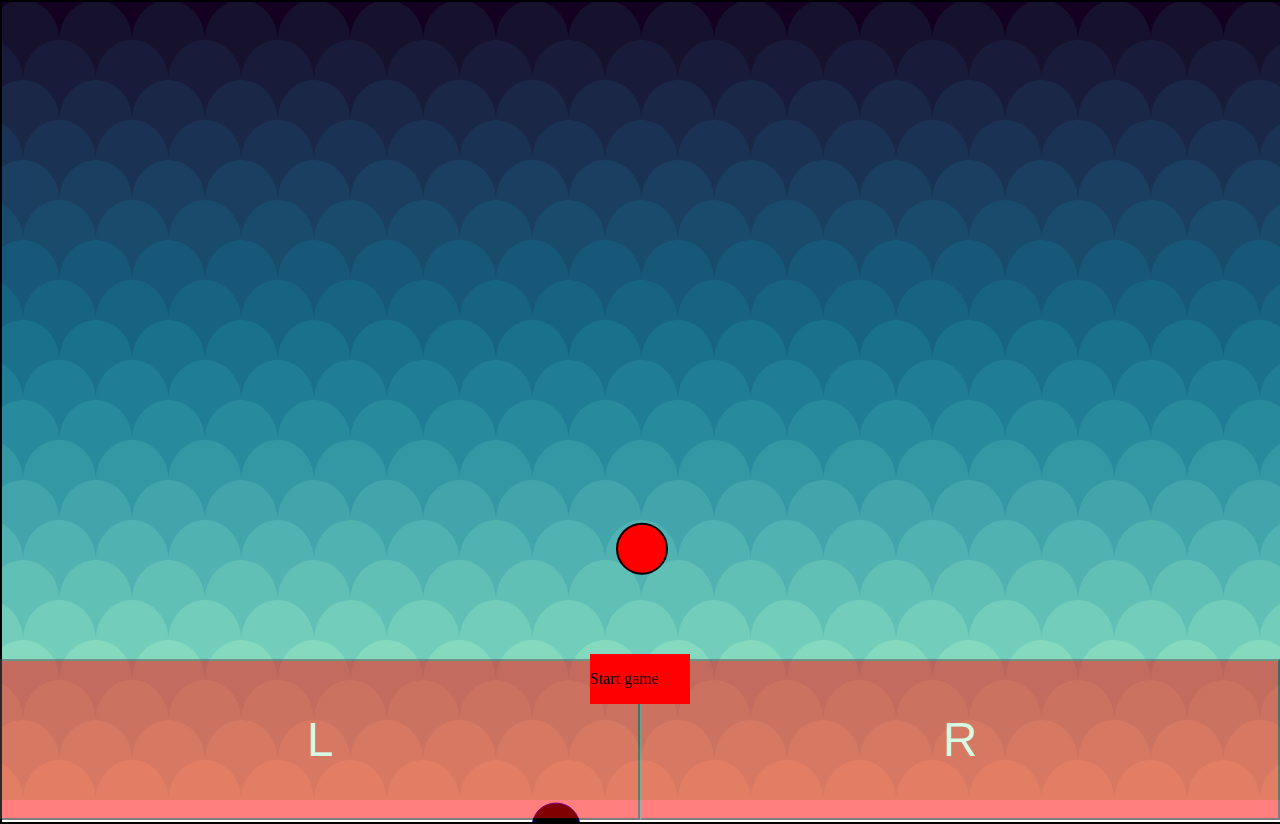
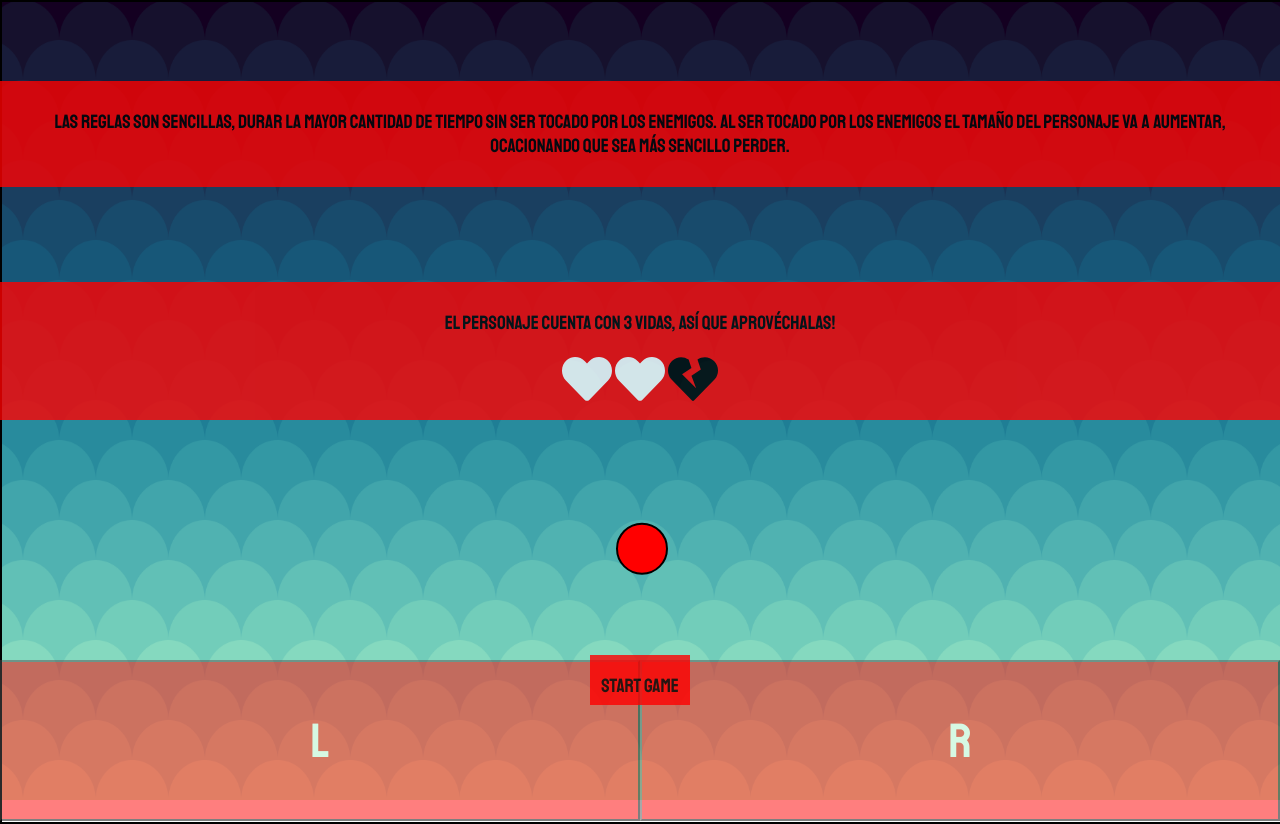
Before and after one commit to cristianfelipe94/CanvasGame, a plain HTML site: page index.html in a window 1280 px wide. Drawn offline with Linux system fonts and the light colour scheme.

Commit message:
Have added svg files, added instructions and have added functionality to the Start Btn.

```diff
--- a/index.html
+++ b/index.html
@@ -5,13 +5,22 @@
   <meta name="viewport" content='width=device-width, initial-scale=0.7, maximum-scale=0.7, user-scalable=0'>
   <meta http-equiv="X-UA-Compatible" content="ie=edge">
   <link rel="stylesheet" href="css/style.css">
-  <title>Javascript proyecto final.</title>
+  <link href="https://fonts.googleapis.com/css?family=Staatliches" rel="stylesheet">  <title>Javascript proyecto final.</title>
 </head>
 <body>
   <canvas id="canvasArea" class="contentOverlay"></canvas>
   <button class="btns btnL" id="leftBtn">L</button>
   <button class="btns btnR" id="rightBtn">R</button>
   <img src="assets/backgroundGame.png" alt="" class="backgroundImgGame">
+  <div class="instructionsWrapper" id="instructionsBox">
+    <p id="instructions">Las reglas son sencillas, durar la mayor cantidad de tiempo sin ser tocado por los enemigos. Al ser tocado por los enemigos el tamaño del personaje va a aumentar, ocacionando que sea más sencillo perder.</p>
+  </div>
+  <div class="lifeWrapper" id="lifeBox">
+    <p id="life">El personaje cuenta con 3 vidas, así que aprovéchalas!</p>
+    <img src="assets/heartSolid.svg" alt="" class="heart heartUp">
+    <img src="assets/heartSolid.svg" alt="" class="heart heartUp">
+    <img src="assets/heartBrokenSolid.svg" alt="" class="heart heartDown">
+  </div>
   <div class="timerWrapper" id="timerBtn">
     <p id="timer"></p>
   </div>
--- a/js/mainCharacter.js
+++ b/js/mainCharacter.js
@@ -4,30 +4,36 @@ const timerBtn = document.getElementById('timerBtn');
 let timer = document.getElementById('timer');
 const leftBtn = document.getElementById('leftBtn');
 const rightBtn = document.getElementById('rightBtn');
+const instructionsBox = document.getElementById('instructionsBox');
+const lifeBox = document.getElementById('lifeBox');
 
 // Set the Canvas Width and Height as the Window.
 canvasArea.width = window.innerWidth;
 canvasArea.height = window.innerHeight + 20;
 
+// Global variables and global functions.
 let timerBtnState = false;
 let startSeconds = 0;
+let rotationLevelRotated = 10;
 timer.innerHTML = 'Start game';
 
+// Function for Collisions, has parameters.
+function collisionDetection (xMainChar, yMainChar, xEnemyChar, yEnemyChar) {
+  let xDistance = xEnemyChar - xMainChar;
+  let yDistance = yEnemyChar - yMainChar;
+  return Math.sqrt(Math.pow(xDistance, 2) + Math.pow(yDistance, 2));
+}
 
-timerBtn.addEventListener('click', function () {
-  if (timerBtnState === false) {
-    timer.innerHTML = '';
-    timer.innerHTML = startSeconds;
-    console.log('stoped');
-    timerBtnState = true;
-  } else if (timerBtnState === true) {
-    do {
-      startSeconds += startSeconds + 1;
-      timer.innerHTML = startSeconds;
-    } while (timerBtnState === true);
+// Function will generate random values.
+// Use as Parameter a MaxValue.
+function generateRandomValue (maxValue) {
+  let maxNumb = maxValue;
+  let randomNumb = parseInt(Math.random() * maxNumb);
+  if (randomNumb < 3) {
+    randomNumb += 3
   }
-  timerBtnState = false;
-});
+  return randomNumb;
+}
 
 // Create a context for the Canvas Field.
 // Canvas context is 2d.
@@ -80,7 +86,7 @@ function MainCharacter(xKey, yKey, radiusKey, startPointKey, endPointKey, xLeftV
 const newCharacter = new MainCharacter(x, y, radius, startPoint, endPoint, xLeftVelocity, xRightVelocity, color, false);
 
 // Enemy Character.
-// Variables for the Character.
+// Variables for the Enemy Character.
 const yEnemy = canvasArea.height;
 const colorEnemy = 'blue';
 const gravityValue = 6;
@@ -88,16 +94,6 @@ const radiusValue = 30;
 const xEnemy = generateRandomValue(canvasArea.width);
 const gravity = generateRandomValue(gravityValue);
 const radiusEnemy = generateRandomValue(radiusValue);
-
-function generateRandomValue (maxValue) {
-  let maxNumb = maxValue;
-  let randomNumb = parseInt(Math.random() * maxNumb);
-  if (randomNumb < 3) {
-    randomNumb += 3
-  }
-  return randomNumb;
-}
-
 
 // Main Character, this Character is an object with 'Caracteristics' or 'Parameters'
 // The Parameters will be saved on its respective 'Key' or 'Variable'.
@@ -129,32 +125,63 @@ function EnemyCharacter(xEnemyKey, yEnemyKey, radiusKey, startPointKey, endPoint
   };
 }
 
-
+// Created array where enemies will be stored.
 let arrayEnemies = [];
 
+// Function SetInterval.
+// This function will create enemies every given time.
+// Inside this function is the random value generator.
+// After generating random values for each element, function will push element into the Array.
+// Every given time function will increase time by one.
+function initGenerateEnemies () {
   setInterval(function (){
     const xEnemy = generateRandomValue(canvasArea.width);
     const gravity = generateRandomValue(gravityValue);
     const radiusEnemy = generateRandomValue(radiusValue);
     arrayEnemies.push(new EnemyCharacter(xEnemy, yEnemy, radiusEnemy, startPoint, endPoint, colorEnemy, gravity, false));
+    startSeconds += 1;
+    timer.innerHTML = startSeconds;
     console.log(arrayEnemies);
+    if (startSeconds === rotationLevelRotated) {
+      console.log('reached level');
+    }
   }, 5000);
-
+}
 
 // Move function.
 // Function will create a Loop with the AnimationFrame.
 // Loop will Draw and will Clear all from the Canvas Field.
+// Loop is running every frame and will check for collisions.
 function animateDraw() {
+
+  // Call function into AnimationFrame to create a loop.
   requestAnimationFrame(animateDraw);
+
+  // ClearRect will clear strokes from animation moves.
   canvasContext.clearRect(0, 0, canvasArea.width, canvasArea.height);
+
+  // Every frame will update animation from main character.
   newCharacter.updatedAnimationMainChar();
 
+  // As soon as MainCharacter reaches the edges of the screen, it'll be pushed to the opposite side.
+  if (newCharacter.xKey + newCharacter.radiusKey > window.innerWidth - newCharacter.radiusKey) {
+    newCharacter.xRightVelocityKey = 0;
+    newCharacter.xLeftVelocityKey = 5;
+  } else if (newCharacter.xKey - newCharacter.radiusKey < window.innerWidth - window.innerWidth + newCharacter.radiusKey) {
+    newCharacter.xRightVelocityKey = 5;
+    newCharacter.xLeftVelocityKey = 0;
+  }
+
+  // Every frame will update animation from Enemy Character.
+  // And it will check if there is any collision using CollisionDetection function that lifes outside main function.
   arrayEnemies.forEach(element => {
     element.updatedAnimationEnemy();
-    if (collisionDetection(newCharacter.xKey, newCharacter.yKey, element.xEnemyKey, element.yEnemyKey) < element.radiusKey + element.radiusKey) {
+    if (collisionDetection(newCharacter.xKey, newCharacter.yKey, element.xEnemyKey, element.yEnemyKey) < newCharacter.radiusKey + element.radiusKey) {
       newCharacter.xRightVelocityKey = 0;
       newCharacter.xLeftVelocityKey = 0;
       element.gravityKey = 0;
+      arrayEnemies.splice(element, 1);
+      newCharacter.radiusKey += 5;
     } else {
       element.gravityKey = generateRandomValue(gravityValue);
     }
@@ -164,34 +191,30 @@ function animateDraw() {
   });
 }
 
-function collisionDetection (xMainChar, yMainChar, xEnemyChar, yEnemyChar) {
-  let xDistance = xEnemyChar - xMainChar;
-  let yDistance = yEnemyChar - yMainChar;
-  return Math.sqrt(Math.pow(xDistance, 2) + Math.pow(yDistance, 2));
-}
-
 // Call the AnimatedDraw Function.
 animateDraw();
 
+// Function will init enemies generation and will start timer.
+timerBtn.addEventListener('click', function () {
+  instructionsBox.setAttribute('class', 'hiddenInformation');
+  lifeBox.setAttribute('class', 'hiddenInformation');
+  timer.innerHTML = '';
+  timer.setAttribute('class', 'loadingStartsState');
+  initGenerateEnemies();
+  setInterval(function (){
+    if (startSeconds > 0) {
+      timer.setAttribute('class', 'loadingEndsState');
+    }
+  }, 1000);
+});
+
 // Set the EventListeners to the Btns.
-leftBtn.addEventListener('click', function (event) {
+leftBtn.addEventListener('click', function () {
   newCharacter.xRightVelocityKey = 0;
   newCharacter.xLeftVelocityKey = 3;
 });
 
-rightBtn.addEventListener('click', function (event) {
+rightBtn.addEventListener('click', function () {
   newCharacter.xRightVelocityKey = 3;
   newCharacter.xLeftVelocityKey = 0;
 });
-
-
-// SetIntervals to check when character is not longer on Game Zone.
-setInterval(function () {
-  if (newCharacter.xKey + newCharacter.radiusKey > window.innerWidth - newCharacter.radiusKey) {
-    newCharacter.xRightVelocityKey = 0;
-    newCharacter.xLeftVelocityKey = 5;
-  } else if (newCharacter.xKey - newCharacter.radiusKey < window.innerWidth - window.innerWidth + newCharacter.radiusKey) {
-    newCharacter.xRightVelocityKey = 5;
-    newCharacter.xLeftVelocityKey = 0;
-  }
-}, 50);
--- a/sass/style.scss
+++ b/sass/style.scss
@@ -4,6 +4,11 @@ body {
   margin: 0;
   overflow: hidden;
   position: absolute;
+  font-family: 'Staatliches', cursive;
+}
+
+.hiddenInformation {
+  display: none;
 }
 
 
@@ -17,6 +22,7 @@ canvas {
 
 .btns {
   position: absolute;
+  font-family: 'Staatliches', cursive;
 }
 
 .btnL {
@@ -70,4 +76,55 @@ canvas {
   bottom: 100px;
   right: 0;
   left: 0;
+  text-align: center;
+  opacity: 0.8;
+  font-size: 1.2rem;
+  cursor: pointer;
 }
+
+.instructionsWrapper {
+  background-color: red;
+  margin: 0 auto;
+  position: absolute;
+  top: 10%;
+  right: 0;
+  left: 0;
+  text-align: center;
+  opacity: 0.8;
+  font-size: 1.2rem;
+  padding: 10px;
+  cursor: pointer;
+}
+
+.lifeWrapper {
+  background-color: red;
+  margin: 0 auto;
+  position: absolute;
+  top: 35%;
+  right: 0;
+  left: 0;
+  text-align: center;
+  opacity: 0.8;
+  font-size: 1.2rem;
+  padding: 10px;
+  cursor: pointer;
+}
+
+.heart {
+  width: 50px;
+}
+
+.loadingStartsState::after {
+  content: 'Loading';
+  animation: loadingState 3s infinite;
+}
+
+.loadingEndsState::after {
+  content: unset;
+}
+
+@keyframes loadingState {
+  50% {content: 'Loading.';}
+  75% {content: 'Loading..';}
+  100% {content: 'Loading...';}
+}
```
Also changed, not shown: assets/heartBrokenSolid.svg (added), assets/heartSolid.svg (added), css/style.css, 2 other files. Lines whose indentation alone changed are shown as unchanged.
